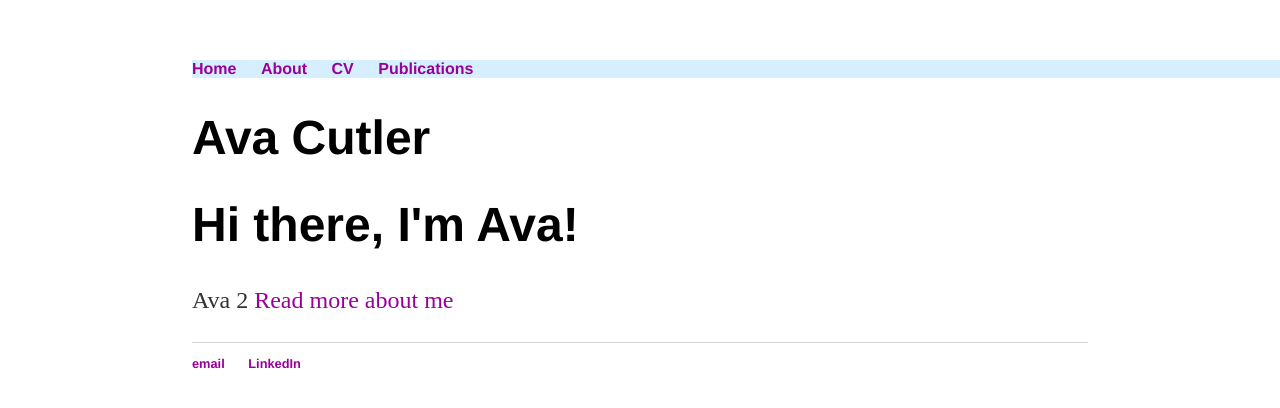
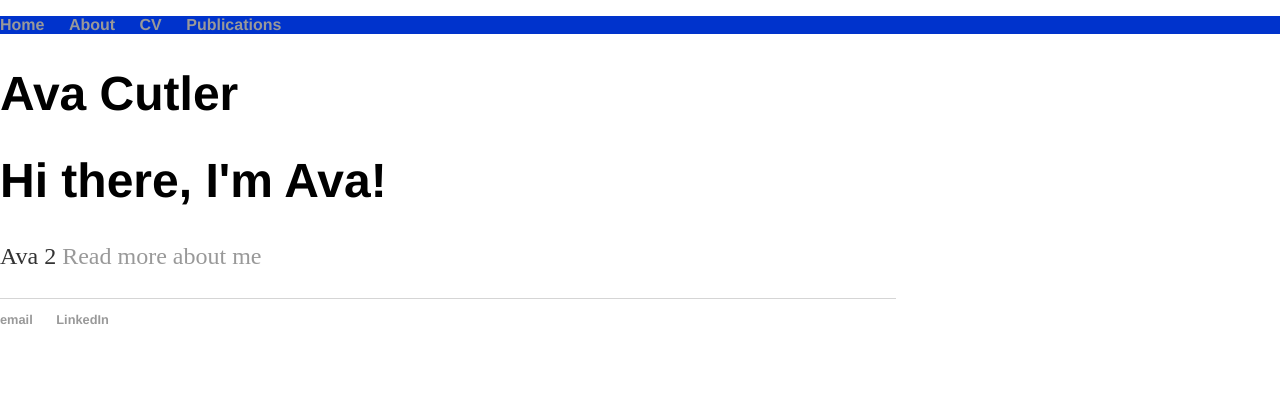
Before and after one commit to avacutler/----, a Jekyll site: the page built from index.html, in a window 1280 px wide. Shown: the top 408 px of the page. Built offline with Jekyll 4.4.1, drawn with Linux system fonts in a browser that asks for light colours.

Commit message:
Update main.css
colors &

```diff
--- a/css/main.css
+++ b/css/main.css
@@ -1,10 +1,10 @@
 body {
-    margin: 60px auto;
+    margin: 0px ;
     width: 70%;
 }
 nav{
   width: 100vw;
-  background-color: #D6EFFF;
+  background-color: #0033cc;
 }
 
 nav ul, footer ul {
@@ -22,7 +22,7 @@ nav ul li, footer ul li {
 
 a {
     text-decoration: none;
-    color: #909;
+    color: #999;
 }
 a:hover {
     text-decoration: underline;
```
